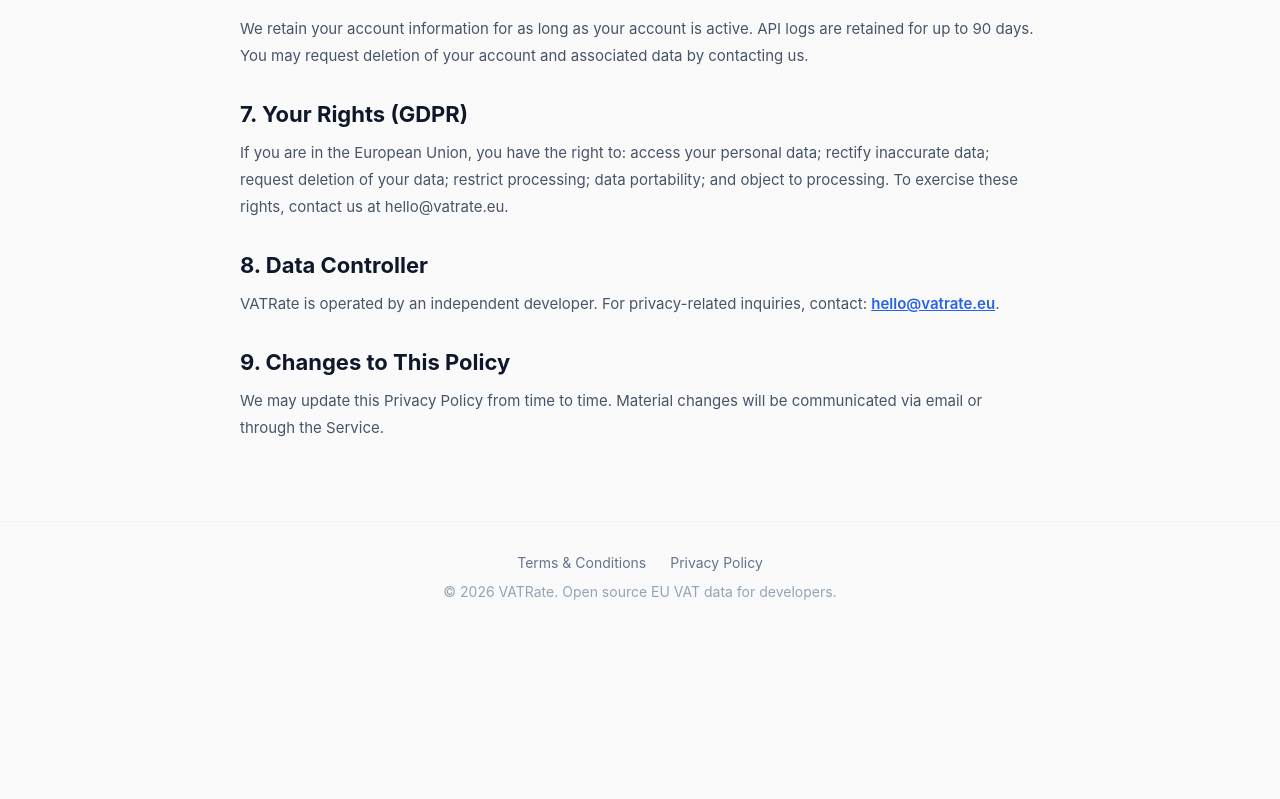
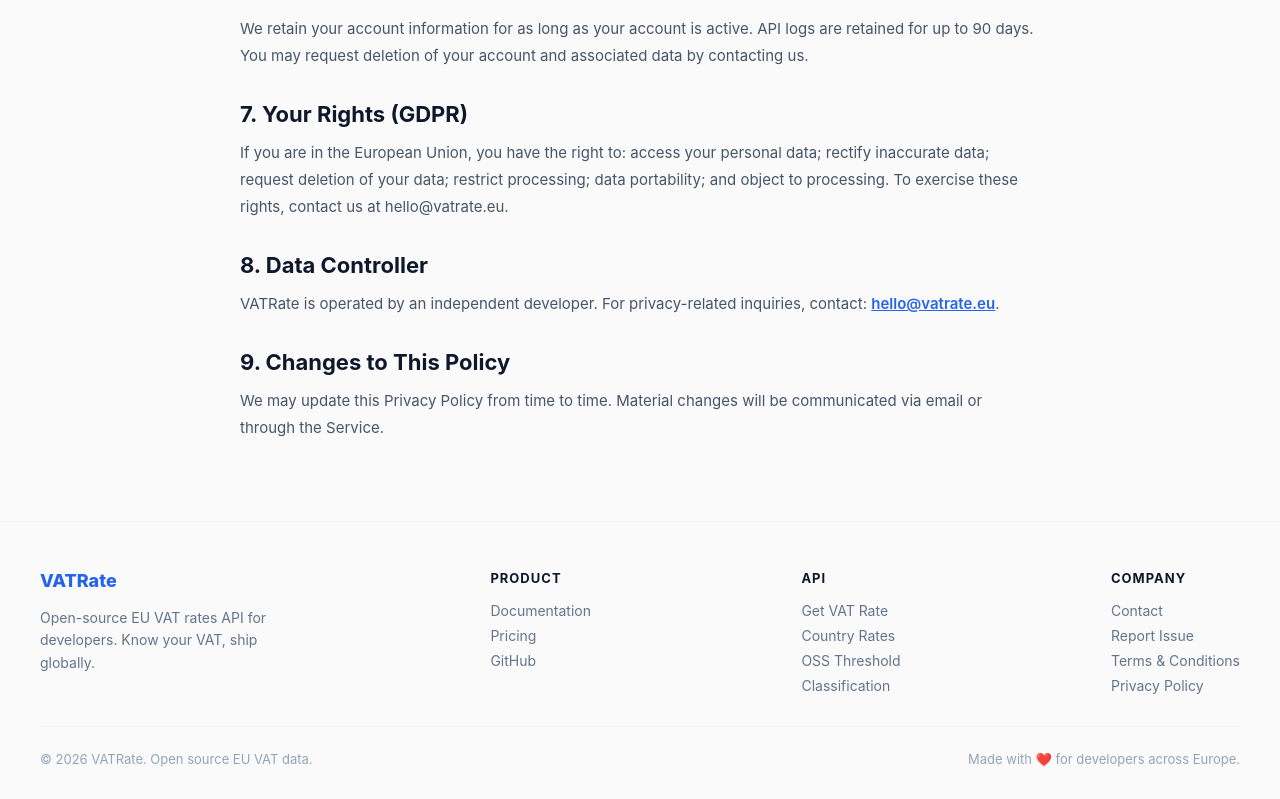
Before and after one commit to davideponti/vatrate, a Next.js app in the folder apps/web/: page /privacy in a window 1280 px wide. Shown: the part 1006-1805 px from the top of the page. Before the commit the page ends 1638 px from the top, so only its background shows below. Built offline with nearby package versions, Linux system fonts and the light colour scheme.

Commit message:
Make footer identical across all pages: homepage, docs, pricing, terms, privacy

```diff
--- a/apps/web/app/privacy/page.tsx
+++ b/apps/web/app/privacy/page.tsx
@@ -92,13 +92,40 @@
         </div>
       </main>
 
-      {/* Footer */}
-      <footer style={{borderTop: '1px solid #f1f5f9', padding: '32px 24px', textAlign: 'center', color: '#94a3b8', fontSize: 14}}>
-        <div style={{display: 'flex', justifyContent: 'center', gap: 24, marginBottom: 12}}>
-          <Link href="/terms" style={{color: '#64748b', textDecoration: 'none', fontSize: 14}}>Terms & Conditions</Link>
-          <Link href="/privacy" style={{color: '#64748b', textDecoration: 'none', fontSize: 14}}>Privacy Policy</Link>
+      {/* Footer (identical to homepage) */}
+      <footer style={{borderTop: '1px solid #f1f5f9', padding: '48px 32px 32px', background: '#fafafa'}}>
+        <div style={{maxWidth: 1200, margin: '0 auto', display: 'flex', justifyContent: 'space-between', flexWrap: 'wrap', gap: 32}}>
+          <div style={{display: 'flex', flexDirection: 'column', gap: 8}}>
+            <div style={{fontSize: 18, fontWeight: 800, color: '#2563eb', marginBottom: 8}}>VATRate</div>
+            <p style={{color: '#64748b', fontSize: 14, margin: 0, maxWidth: 240, lineHeight: 1.6}}>
+              Open-source EU VAT rates API for developers. Know your VAT, ship globally.
+            </p>
+          </div>
+          <div style={{display: 'flex', flexDirection: 'column', gap: 8}}>
+            <div style={{fontSize: 13, fontWeight: 700, color: '#0f172a', textTransform: 'uppercase', letterSpacing: 1, marginBottom: 8}}>Product</div>
+            <Link href="/docs" style={{color: '#64748b', textDecoration: 'none', fontSize: 14}}>Documentation</Link>
+            <Link href="/pricing" style={{color: '#64748b', textDecoration: 'none', fontSize: 14}}>Pricing</Link>
+            <a href="https://github.com/davideponti/vatrate" target="_blank" style={{color: '#64748b', textDecoration: 'none', fontSize: 14}}>GitHub</a>
+          </div>
+          <div style={{display: 'flex', flexDirection: 'column', gap: 8}}>
+            <div style={{fontSize: 13, fontWeight: 700, color: '#0f172a', textTransform: 'uppercase', letterSpacing: 1, marginBottom: 8}}>API</div>
+            <Link href="/docs#rate" style={{color: '#64748b', textDecoration: 'none', fontSize: 14}}>Get VAT Rate</Link>
+            <Link href="/docs#rates" style={{color: '#64748b', textDecoration: 'none', fontSize: 14}}>Country Rates</Link>
+            <Link href="/docs#oss" style={{color: '#64748b', textDecoration: 'none', fontSize: 14}}>OSS Threshold</Link>
+            <Link href="/docs#products" style={{color: '#64748b', textDecoration: 'none', fontSize: 14}}>Classification</Link>
+          </div>
+          <div style={{display: 'flex', flexDirection: 'column', gap: 8}}>
+            <div style={{fontSize: 13, fontWeight: 700, color: '#0f172a', textTransform: 'uppercase', letterSpacing: 1, marginBottom: 8}}>Company</div>
+            <a href="mailto:hello@vatrate.eu" style={{color: '#64748b', textDecoration: 'none', fontSize: 14}}>Contact</a>
+            <a href="https://github.com/davideponti/vatrate/issues" target="_blank" style={{color: '#64748b', textDecoration: 'none', fontSize: 14}}>Report Issue</a>
+            <Link href="/terms" style={{color: '#64748b', textDecoration: 'none', fontSize: 14}}>Terms & Conditions</Link>
+            <Link href="/privacy" style={{color: '#64748b', textDecoration: 'none', fontSize: 14}}>Privacy Policy</Link>
+          </div>
         </div>
-        <div>© 2026 VATRate. Open source EU VAT data for developers.</div>
+        <div style={{maxWidth: 1200, margin: '32px auto 0', paddingTop: 24, borderTop: '1px solid #f1f5f9', display: 'flex', justifyContent: 'space-between', alignItems: 'center', flexWrap: 'wrap', gap: 12, fontSize: 13, color: '#94a3b8'}}>
+          <span>© 2026 VATRate. Open source EU VAT data.</span>
+          <span>Made with ❤️ for developers across Europe.</span>
+        </div>
       </footer>
     </div>
   );
```
Also changed, not shown: apps/web/app/docs/page.tsx (+32 -5 lines), apps/web/app/pricing/page.tsx (+11 -2 lines), apps/web/app/terms/page.tsx (+33 -6 lines).
